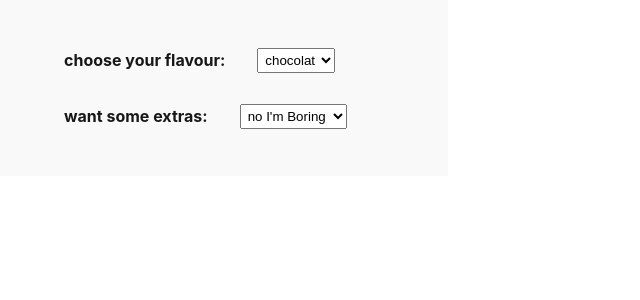
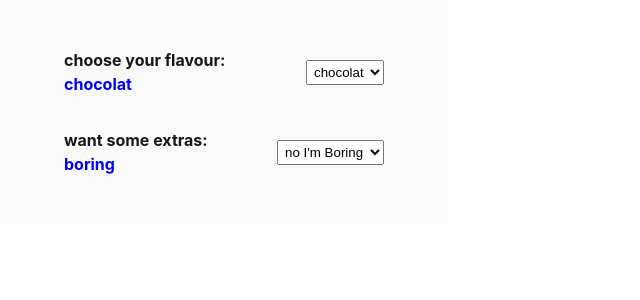
Before and after one commit to ArthurdeLophem/donutello, a Vue app: page / in a window 1280 px wide. Shown: the top 300 px of the page, without its empty margins (0-640 px from the left). Built offline with nearby package versions, Linux system fonts and the light colour scheme; no server answers.

Commit message:
feat: add event bus to access function from component on event

```diff
--- a/package.json
+++ b/package.json
@@ -9,6 +9,7 @@
     "preview": "vite preview"
   },
   "dependencies": {
+    "mitt": "^3.0.0",
     "three": "^0.146.0",
     "vue": "^3.2.41"
   },
--- a/src/components/donunqConfigurator.vue
+++ b/src/components/donunqConfigurator.vue
@@ -1,22 +1,34 @@
-<script setup>
-
-
+<script>
+export default {
+    data() {
+        return {
+            selectedFlavour: 'chocolat',
+            selectedExtra: 'boring'
+        }
+    },
+    methods: {
+        emitEditor() {
+            this.emitter.emit('editDonunq', { 'eventContent': selectedFlavour })
+        }
+    }
+}
 </script>
 
 <template>
     <div class="configurePanel">
         <div class="flavour">
-            <p class="flavour__title">choose your flavour:</p>
-            <select class="flavour__selector" name="flavours" id="flavours">
-                <option value="chocolat">chocolat</option>
+            <p class="flavour__title">choose your flavour: <span style="color:blue">{{ selectedFlavour }}</span></p>
+            <select v-model="selectedFlavour" v-on:change="emitEditor" class="flavour__selector" name="flavours"
+                id="flavours">
+                <option selected value="chocolat">chocolat</option>
                 <option value="fraise">fraise</option>
                 <option value="myrtille">myrtille</option>
             </select>
         </div>
         <div class="extras">
-            <p class="extras__title">want some extras:</p>
-            <select class="extras__selector" name="extras" id="extras">
-                <option value="boring">no I'm Boring</option>
+            <p class="extras__title">want some extras: <span style="color:blue">{{ selectedExtra }}</span></p>
+            <select v-model="selectedExtra" class="extras__selector" name="extras" id="extras">
+                <option selected value="boring">no I'm Boring</option>
                 <option value="vermicelles">vermicelles</option>
                 <option value="teknodisco">teknodisco</option>
             </select>
--- a/src/components/donunqViewport.vue
+++ b/src/components/donunqViewport.vue
@@ -1,18 +1,27 @@
-<script setup>
-import Donunq from "../scripts/donunqGenerator.js"
-import { onMounted } from 'vue'
+<script>
+import Donunq from "../scripts/donunqGenerator.js";
 
 const generateCanvas = () => {
     const dViewport = document.querySelector(".donunqViewport")
     const donunq = new Donunq(dViewport);
     donunq.createScene();
-};
+}
 
-onMounted(() => {
-    generateCanvas()
-})
+const editDonunq = (flavour) => {
+    console.log(flavour)
+}
 
-// const editDonunq = () => { };
+export default {
+    created() {
+        this.emitter.on('editDonunq', e => {
+            editDonunq(e.eventContent)
+        })
+    },
+
+    mounted() {
+        generateCanvas()
+    }
+}
 </script>
 
 <template>
--- a/src/main.js
+++ b/src/main.js
@@ -1,5 +1,9 @@
-import { createApp } from 'vue'
-import './style.css'
-import App from './App.vue'
+import { createApp } from 'vue';
+import './style.css';
+import mitt from 'mitt';
+import App from './App.vue';
 
-createApp(App).mount('#app')
+const emitter = mitt();
+const app = createApp(App);
+app.config.globalProperties.emitter = emitter;
+app.mount('#app');
```
Also changed, not shown: 1 other file (tests, documents, lock files or other folders).
